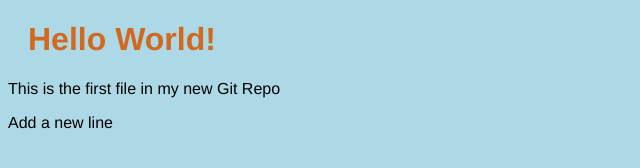
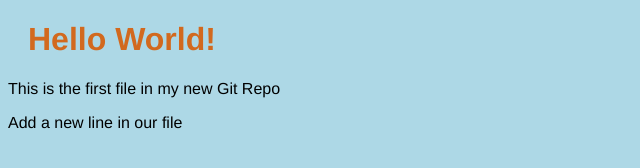
Before and after one commit to DNgocTai/hello, a plain HTML site: page index.html in a window 1280 px wide. Shown: the full height of the page, 0-640 px from the left. Drawn offline with Linux system fonts and the light colour scheme.

Commit message:
Updated index.html with a new line

```diff
--- a/index.html
+++ b/index.html
@@ -10,6 +10,6 @@
 <body>
     <h1>Hello World!</h1>
     <p> This is the first file in my new Git Repo</p>
-    <p>Add a new line</p>
+    <p>Add a new line in our file</p>
 </body>
 </html>
```
